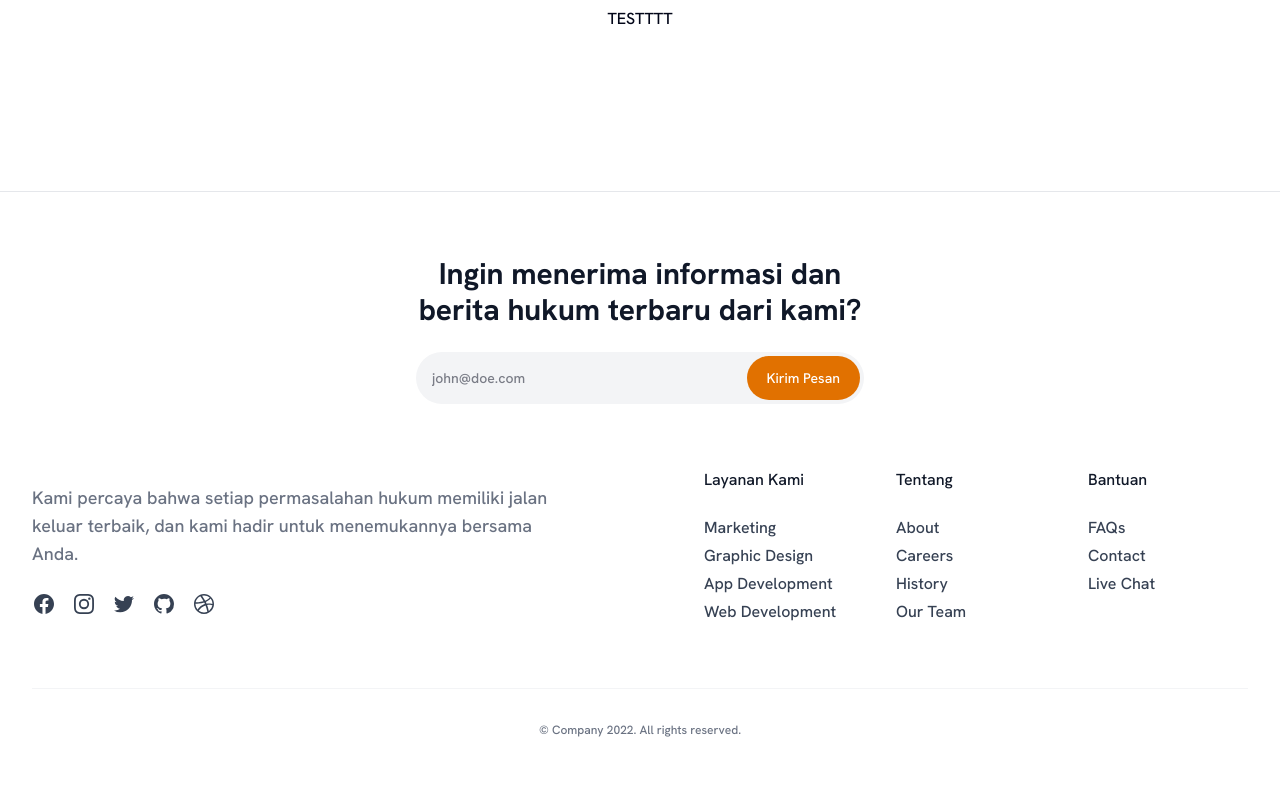
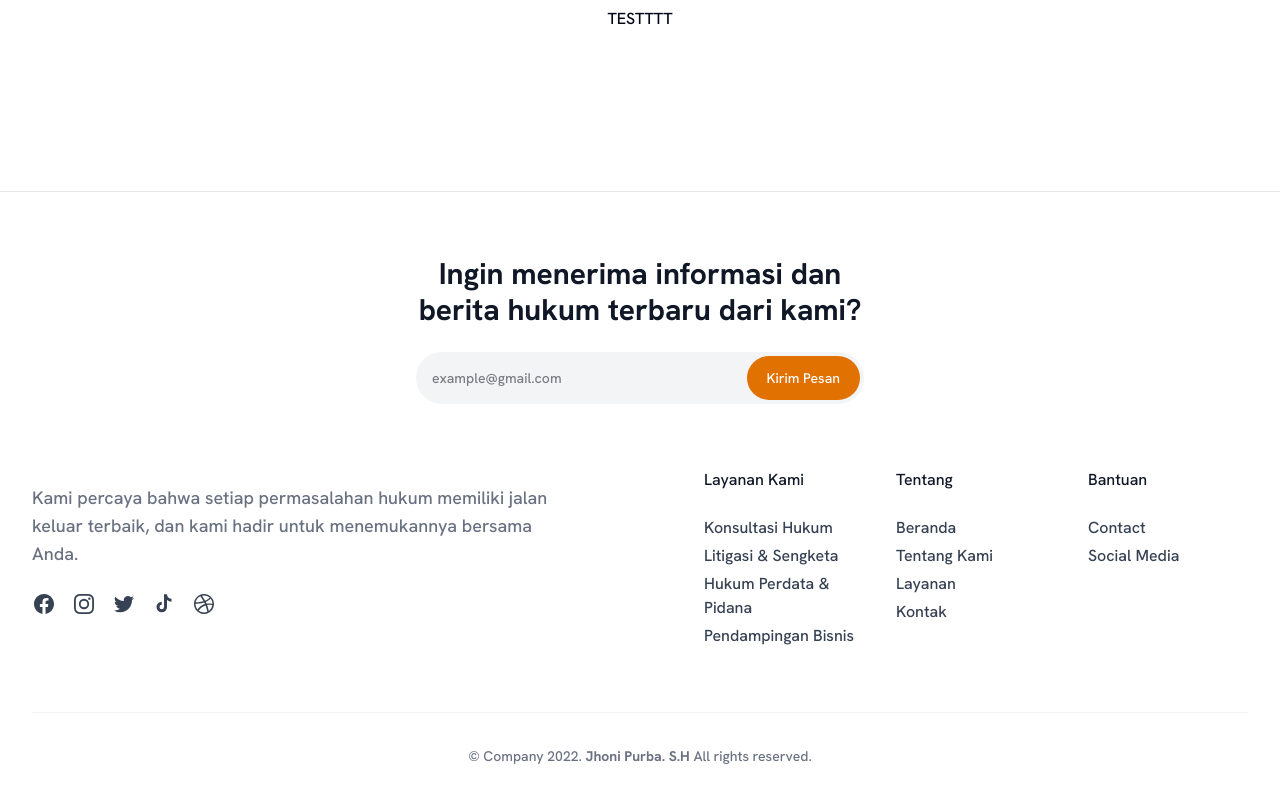
Before and after one commit to CanSaragih/lawoffice-johni, a Next.js app in the folder my-app/: page / in a window 1280 px wide. Shown: the part 2185-2985 px from the top of the page. Before the commit the page ends 2958 px from the top, so only its background shows below. Built offline with nearby package versions, Linux system fonts and the light colour scheme; a web font is replaced by a local one.

Commit message:
style: update style footer

```diff
--- a/my-app/src/components/ui/Footer/Footer.tsx
+++ b/my-app/src/components/ui/Footer/Footer.tsx
@@ -20,7 +20,7 @@ export default function FooterSection() {
                 className="w-full rounded-full border-gray-200 bg-gray-100 p-4 pe-32 text-sm font-medium"
                 id="email"
                 type="email"
-                placeholder="john@doe.com"
+                placeholder="example@gmail.com"
               />
 
               <button className="absolute end-1 top-1/2 -translate-y-1/2 rounded-full bg-amber-600 px-5 py-3 text-sm font-medium text-white transition hover:bg-amber-700 cursor-pointer">
@@ -100,25 +100,21 @@ export default function FooterSection() {
                 </svg>
               </a>
 
+              {/* tiktok */}
               <a
                 className="text-gray-700 transition hover:text-gray-700/75"
                 href="#"
                 target="_blank"
                 rel="noreferrer"
               >
-                <span className="sr-only"> GitHub </span>
-
+                <span className="sr-only"> TikTok </span>
                 <svg
                   className="size-6"
                   fill="currentColor"
-                  viewBox="0 0 24 24"
+                  viewBox="0 0 256 256"
                   aria-hidden="true"
                 >
-                  <path
-                    fillRule="evenodd"
-                    d="M12 2C6.477 2 2 6.484 2 12.017c0 4.425 2.865 8.18 6.839 9.504.5.092.682-.217.682-.483 0-.237-.008-.868-.013-1.703-2.782.605-3.369-1.343-3.369-1.343-.454-1.158-1.11-1.466-1.11-1.466-.908-.62.069-.608.069-.608 1.003.07 1.531 1.032 1.531 1.032.892 1.53 2.341 1.088 2.91.832.092-.647.35-1.088.636-1.338-2.22-.253-4.555-1.113-4.555-4.951 0-1.093.39-1.988 1.029-2.688-.103-.253-.446-1.272.098-2.65 0 0 .84-.27 2.75 1.026A9.564 9.564 0 0112 6.844c.85.004 1.705.115 2.504.337 1.909-1.296 2.747-1.027 2.747-1.027.546 1.379.202 2.398.1 2.651.64.7 1.028 1.595 1.028 2.688 0 3.848-2.339 4.695-4.566 4.943.359.309.678.92.678 1.855 0 1.338-.012 2.419-.012 2.747 0 .268.18.58.688.482A10.019 10.019 0 0022 12.017C22 6.484 17.522 2 12 2z"
-                    clipRule="evenodd"
-                  />
+                  <path d="M208 72a48 48 0 0 1-48-48h-32v136a24 24 0 1 1-24-24v-32a56 56 0 1 0 56 56V86.63A79.5 79.5 0 0 0 208 104Z" />
                 </svg>
               </a>
 
@@ -160,7 +156,7 @@ export default function FooterSection() {
                     href="#"
                   >
                     {" "}
-                    Marketing{" "}
+                    Konsultasi Hukum{" "}
                   </a>
                 </li>
 
@@ -169,7 +165,7 @@ export default function FooterSection() {
                     className="text-gray-700 transition hover:text-gray-700/75"
                     href="#"
                   >
-                    Graphic Design
+                    Litigasi & Sengketa
                   </a>
                 </li>
 
@@ -178,7 +174,7 @@ export default function FooterSection() {
                     className="text-gray-700 transition hover:text-gray-700/75"
                     href="#"
                   >
-                    App Development
+                    Hukum Perdata & Pidana
                   </a>
                 </li>
 
@@ -187,7 +183,7 @@ export default function FooterSection() {
                     className="text-gray-700 transition hover:text-gray-700/75"
                     href="#"
                   >
-                    Web Development
+                    Pendampingan Bisnis
                   </a>
                 </li>
               </ul>
@@ -203,7 +199,7 @@ export default function FooterSection() {
                     href="#"
                   >
                     {" "}
-                    About{" "}
+                    Beranda{" "}
                   </a>
                 </li>
 
@@ -213,7 +209,7 @@ export default function FooterSection() {
                     href="#"
                   >
                     {" "}
-                    Careers{" "}
+                    Tentang Kami{" "}
                   </a>
                 </li>
 
@@ -223,7 +219,7 @@ export default function FooterSection() {
                     href="#"
                   >
                     {" "}
-                    History{" "}
+                    Layanan{" "}
                   </a>
                 </li>
 
@@ -233,7 +229,7 @@ export default function FooterSection() {
                     href="#"
                   >
                     {" "}
-                    Our Team{" "}
+                    Kontak{" "}
                   </a>
                 </li>
               </ul>
@@ -243,16 +239,6 @@ export default function FooterSection() {
               <strong className="font-medium text-gray-900"> Bantuan </strong>
 
               <ul className="mt-6 space-y-1">
-                <li>
-                  <a
-                    className="text-gray-700 transition hover:text-gray-700/75"
-                    href="#"
-                  >
-                    {" "}
-                    FAQs{" "}
-                  </a>
-                </li>
-
                 <li>
                   <a
                     className="text-gray-700 transition hover:text-gray-700/75"
@@ -269,7 +255,7 @@ export default function FooterSection() {
                     href="#"
                   >
                     {" "}
-                    Live Chat{" "}
+                    Social Media{" "}
                   </a>
                 </li>
               </ul>
@@ -278,8 +264,9 @@ export default function FooterSection() {
         </div>
 
         <div className="mt-16 border-t border-gray-100 pt-8">
-          <p className="text-center text-xs/relaxed text-gray-500">
-            © Company 2022. All rights reserved.
+          <p className="text-center text-sm/relaxed text-gray-500">
+            © Company 2022. <span className="font-bold">Jhoni Purba. S.H</span>{" "}
+            All rights reserved.
           </p>
         </div>
       </div>
```
